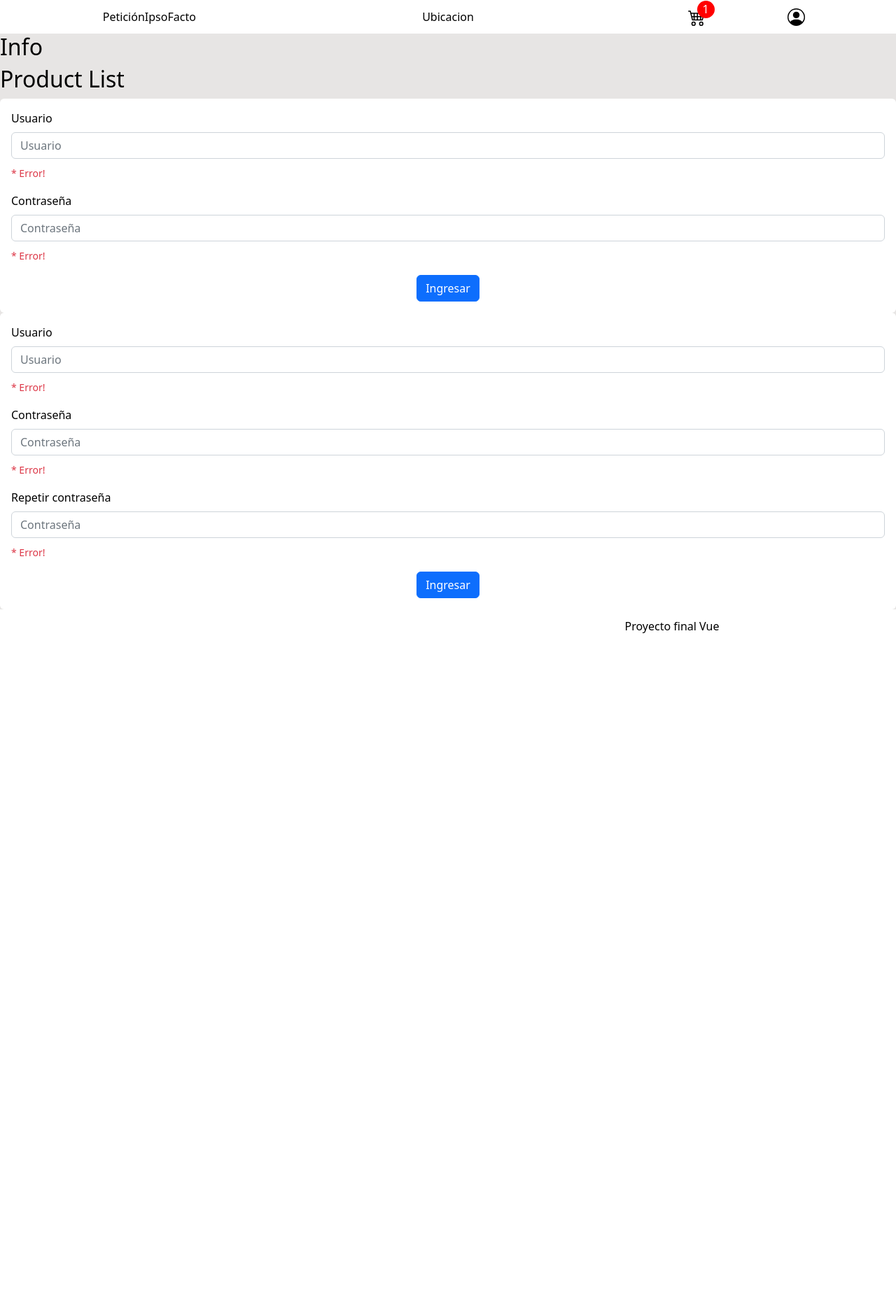
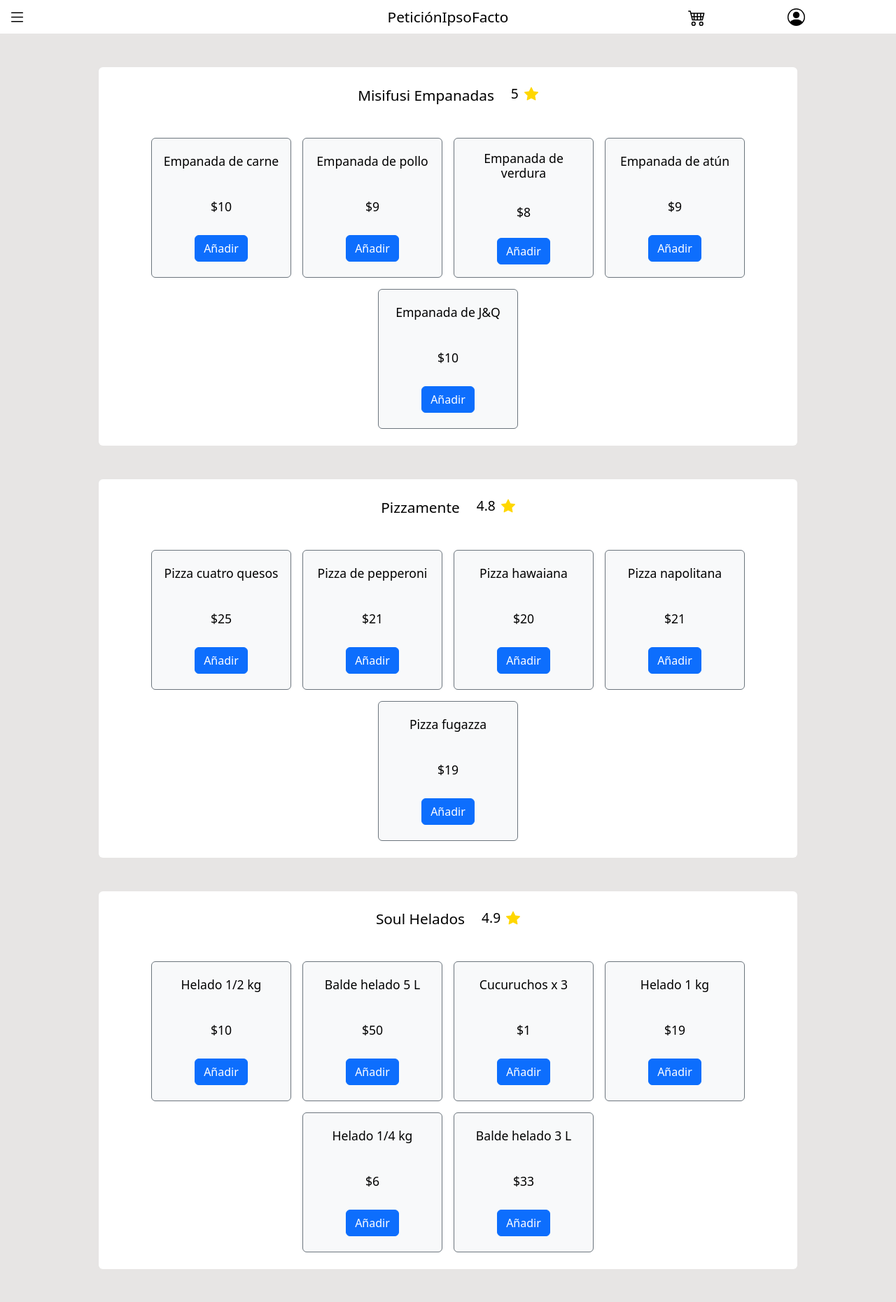
Before and after one commit to lautarodesouches/proyecto-final-desouches-vue, a Vue app: page / in a window 1280 px wide. Shown: the top 1861 px of the page at 70% size. Before the commit the page ends 919 px from the top, so only its background shows below. Built offline with nearby package versions, Linux system fonts and the light colour scheme.

Commit message:
Store details - Product preview

```diff
--- a/src/App.vue
+++ b/src/App.vue
@@ -1,44 +1,43 @@
 <template>
-  <header class='header row align-items-center justify-content-center text-center'>
-    <div class='col-12 col-md-4'>PeticiónIpsoFacto</div>
-    <div class='col-12 col-md-4'>Ubicacion</div>
-    <div class='col-12 col-md-4'>
-      <CartIcon :cartLength='1' />
-    </div>
-  </header>
+  <Header :cart='cart' />
   <main class='main'>
-    <CustomInfo msg="Welcome to Your Vue.js App" />
-    <ProductList msg="Welcome to Your Vue.js App" />
-    <UserLogin msg="Welcome to Your Vue.js App" />
-    <UserRegister msg="Welcome to Your Vue.js App" />
+    <StoreDetail v-for='store of data' :key='store' :store='store' :addToCart='addToCart' />
+    <!-- <CustomInfo :product='data[0].products[0]' /> -->
+    <!-- <UserLogin msg="Welcome to Your Vue.js App" /> -->
+    <!-- <UserRegister msg="Welcome to Your Vue.js App" /> -->
   </main>
-  <footer class='footer row align-items-center justify-content-center text-center'>
-    <div class='col-12 col-md-6'>
-
-    </div>
-    <div class='col-12 col-md-6'>
-      <span>Proyecto final Vue</span>
-    </div>
-  </footer>
+  <Footer />
 </template>
 <!------------------------------------------------------------------------------------------->
 <script>
 import 'bootstrap'
 import 'bootstrap/dist/css/bootstrap.min.css'
-import CustomInfo from './components/CustomInfo.vue'
-import ProductList from './components/ProductList.vue'
-import UserLogin from './components/UserLogin.vue'
-import UserRegister from './components/UserRegister.vue'
-import CartIcon from './components/CartIcon.vue'
+import data from './utils/data.json'
+import Header from './components/Header.vue';
+import Footer from './components/Footer.vue';
+import StoreDetail from './components/StoreDetail.vue'
+/* import CustomInfo from './components/CustomInfo.vue' */
+/* import UserLogin from './components/UserLogin.vue' */
+/* import UserRegister from './components/UserRegister.vue' */
 
 export default {
   name: 'App',
   components: {
-    CustomInfo,
-    ProductList,
-    UserLogin,
-    UserRegister,
-    CartIcon
+    Footer,
+    Header,
+    StoreDetail
+  },
+  data() {
+    return {
+      data,
+      cart: []
+    }
+  },
+  methods: {
+    addToCart(product) {
+      this.cart.push(product)
+      console.log(this.cart);
+    }
   }
 }
 </script>
@@ -62,7 +61,7 @@ export default {
 
 .main {
   margin: 0;
-  padding: 0;
+  padding: 3rem 1rem;
   width: 100vw;
   min-height: 88vh;
   background-color: var(--primary-bg);
@@ -77,4 +76,8 @@ export default {
   background-color: var(--secondary-bg);
   color: var(--secondary-text);
 }
+
+.cursor-pointer {
+  cursor: pointer;
+}
 </style>
--- a/src/components/ProductList.vue
+++ b/src/components/AppCart.vue
@@ -1,10 +1,10 @@
 <template>
-  <h2>Product List</h2>
+  <h2>Cart</h2>
 </template>
 <!------------------------------------------------------------------------------------------->
 <script>
 export default {
-  name: 'ProductList',
+  name: 'AppCart',
   props: {
     msg: String
   }
--- a/src/components/CartIcon.vue
+++ b/src/components/CartIcon.vue
@@ -1,9 +1,6 @@
 <template>
-  <div class="row justify-content-center align-items-center">
-    <div class="col-4">
-      <span class='position-relative'>
-        <svg xmlns="http://www.w3.org/2000/svg" width="25" height="25" fill="black" class="bi bi-cart4"
-          viewBox="0 0 16 16">
+  <span class='position-relative cursor-pointer'>
+    <svg xmlns="http://www.w3.org/2000/svg" width="25" height="25" fill="black" class="bi bi-cart4" viewBox="0 0 16 16">
       <path
         d="M0 2.5A.5.5 0 0 1 .5 2H2a.5.5 0 0 1 .485.379L2.89 4H14.5a.5.5 0 0 1 .485.621l-1.5 6A.5.5 0 0 1 13 11H4a.5.5 0 0 1-.485-.379L1.61 3H.5a.5.5 0 0 1-.5-.5zM3.14 5l.5 2H5V5H3.14zM6 5v2h2V5H6zm3 0v2h2V5H9zm3 0v2h1.36l.5-2H12zm1.11 3H12v2h.61l.5-2zM11 8H9v2h2V8zM8 8H6v2h2V8zM5 8H3.89l.5 2H5V8zm0 5a1 1 0 1 0 0 2 1 1 0 0 0 0-2zm-2 1a2 2 0 1 1 4 0 2 2 0 0 1-4 0zm9-1a1 1 0 1 0 0 2 1 1 0 0 0 0-2zm-2 1a2 2 0 1 1 4 0 2 2 0 0 1-4 0z" />
     </svg>
@@ -11,16 +8,6 @@
       <span class='number__text'>{{cartLength}}</span>
     </div>
   </span>
-    </div>
-    <div class="col-4">
-      <svg xmlns="http://www.w3.org/2000/svg" width="25" height="25" fill="black" class="bi bi-person-circle"
-        viewBox="0 0 16 16">
-        <path d="M11 6a3 3 0 1 1-6 0 3 3 0 0 1 6 0z" />
-        <path fill-rule="evenodd"
-          d="M0 8a8 8 0 1 1 16 0A8 8 0 0 1 0 8zm8-7a7 7 0 0 0-5.468 11.37C3.242 11.226 4.805 10 8 10s4.757 1.225 5.468 2.37A7 7 0 0 0 8 1z" />
-      </svg>
-    </div>
-  </div>
 </template>
 <!------------------------------------------------------------------------------------------->
 <script>
@@ -34,17 +21,20 @@ export default {
 <!------------------------------------------------------------------------------------------->
 <style scoped>
 .number {
+  display: flex;
+  align-items: center;
+  justify-content: center;
   background-color: red;
-  width: 25px;
-  height: 25px;
+  width: 20px;
+  height: 20px;
   border-radius: 50%;
   position: absolute;
-  top: -50%;
-  right: -50%;
+  top: -40%;
+  right: -40%;
 }
 
 .number__text {
-  font-size: 1rem;
+  font-size: 0.9rem;
   color: #fff;
 }
 </style>
--- /dev/null
+++ b/src/components/Footer.vue
@@ -0,0 +1,29 @@
+<template>
+  <footer class='footer row align-items-center justify-content-center text-center'>
+    <div class='col-12 col-md-6'>
+      {{date.getDate()}}/{{date.getMonth() + 1}}/{{date.getFullYear()}}
+    </div>
+    <div class='col-12 col-md-6'>
+      <span>Proyecto final Vue</span>
+    </div>
+  </footer>
+</template>
+<!------------------------------------------------------------------------------------------->
+<script>
+export default {
+  name: 'AppCart',
+  props: {
+
+  },
+  data() {
+    return {
+      date: new Date(),
+
+    }
+  }
+}
+</script>
+<!------------------------------------------------------------------------------------------->
+<style scoped>
+
+</style>
--- /dev/null
+++ b/src/components/Header.vue
@@ -0,0 +1,54 @@
+<template>
+  <header class='header row align-items-center justify-content-center'>
+    <div class='col-2 col-md-4'>
+      <span class='cursor-pointer'>
+        <svg xmlns="http://www.w3.org/2000/svg" width="25" height="25" fill="currentColor" class="bi bi-list"
+          viewBox="0 0 16 16">
+          <path fill-rule="evenodd"
+            d="M2.5 12a.5.5 0 0 1 .5-.5h10a.5.5 0 0 1 0 1H3a.5.5 0 0 1-.5-.5zm0-4a.5.5 0 0 1 .5-.5h10a.5.5 0 0 1 0 1H3a.5.5 0 0 1-.5-.5zm0-4a.5.5 0 0 1 .5-.5h10a.5.5 0 0 1 0 1H3a.5.5 0 0 1-.5-.5z" />
+        </svg>
+      </span>
+    </div>
+    <div class='col-7 col-md-4 text-center position-relative cursor-pointer'>
+      <h1 class='title'>PeticiónIpsoFacto</h1>
+    </div>
+    <div class='col-3 col-md-4 text-center'>
+      <div class="row justify-content-center align-items-center">
+        <div class="col-4">
+          <CartIcon :cartLength='cart.length' />
+        </div>
+        <div class="col-4" v-if='user'>
+          <svg xmlns="http://www.w3.org/2000/svg" width="25" height="25" fill="black" class="bi bi-person-circle cursor-pointer"
+            viewBox="0 0 16 16">
+            <path d="M11 6a3 3 0 1 1-6 0 3 3 0 0 1 6 0z" />
+            <path fill-rule="evenodd"
+              d="M0 8a8 8 0 1 1 16 0A8 8 0 0 1 0 8zm8-7a7 7 0 0 0-5.468 11.37C3.242 11.226 4.805 10 8 10s4.757 1.225 5.468 2.37A7 7 0 0 0 8 1z" />
+          </svg>
+        </div>
+      </div>
+    </div>
+  </header>
+</template>
+<!------------------------------------------------------------------------------------------->
+<script>
+import CartIcon from './CartIcon.vue';
+export default {
+  name: "AppCart",
+  props: {
+    cart: Array
+  },
+  data() {
+    return {
+      user: {}
+    };
+  },
+  components: { CartIcon }
+}
+</script>
+<!------------------------------------------------------------------------------------------->
+<style scoped>
+.title{
+  font-size: 1.3rem !important;
+  margin: 0 !important;
+}
+</style>
--- /dev/null
+++ b/src/components/ProductCard.vue
@@ -0,0 +1,36 @@
+<template>
+  <div class='card p-2 border border-secondary rounded bg-light cursor-pointer'>
+    <h5 class='title'>{{product.name}}</h5>
+    <img src="">
+    <h5 class='price'>${{product.price}}</h5>
+    <button class='btn btn-primary' @click='addToCart(product)'>Añadir</button>
+  </div>
+</template>
+<!------------------------------------------------------------------------------------------->
+<script>
+export default {
+  name: 'ProductCard',
+  props: {
+    product: Object,
+    addToCart: Function
+  }
+}
+</script>
+<!------------------------------------------------------------------------------------------->
+<style scoped>
+.card {
+  display: flex;
+  flex-direction: column;
+  justify-content: space-evenly;
+  align-items: center;
+  width: 200px;
+  min-height: 200px;
+}
+
+.title,
+.price {
+  font-size: 1.1rem;
+  font-weight: 400;
+  margin-bottom: 1rem;
+}
+</style>
--- /dev/null
+++ b/src/components/StoreDetail.vue
@@ -0,0 +1,48 @@
+<template>
+  <div class='row align-items-end justify-content-center text-center mb-5 px-2 py-4 bg-white rounded store'>
+    <div class="col-12 col-md-auto">
+      <h3 class='title'>{{store.name}}</h3>
+    </div>
+    <div class="col-12 col-md-auto d-flex align-items-center justify-content-center">
+      <span class='stars'>{{store.stars}}</span>
+      <svg xmlns="http://www.w3.org/2000/svg" width="20" height="20" fill="gold" class="ms-2 bi bi-star-fill"
+        viewBox="0 0 16 16">
+        <path
+          d="M3.612 15.443c-.386.198-.824-.149-.746-.592l.83-4.73L.173 6.765c-.329-.314-.158-.888.283-.95l4.898-.696L7.538.792c.197-.39.73-.39.927 0l2.184 4.327 4.898.696c.441.062.612.636.282.95l-3.522 3.356.83 4.73c.078.443-.36.79-.746.592L8 13.187l-4.389 2.256z" />
+      </svg>
+    </div>
+    <div class='col-12 mt-5 d-flex justify-content-center align-items-stretch gap-3 flex-wrap'>
+      <ProductCard v-for='product of store.products' :product='product' :key='product.name' :addToCart='addToCart' />
+    </div>
+  </div>
+</template>
+<!------------------------------------------------------------------------------------------->
+<script>
+import ProductCard from './ProductCard.vue';
+export default {
+  name: "StoreDetail",
+  props: {
+    store: Object,
+    addToCart: Function
+  },
+  components: { ProductCard }
+}
+</script>
+<!------------------------------------------------------------------------------------------->
+<style scoped>
+.store {
+  width: 80%;
+  margin: auto;
+}
+
+.title {
+  font-weight: 400;
+  font-size: 1.3rem;
+  margin: 0 !important;
+}
+
+.stars {
+  font-weight: 300;
+  font-size: 1.2rem;
+}
+</style>
--- a/src/components/UserRegister.vue
+++ b/src/components/UserRegister.vue
@@ -16,7 +16,7 @@
       <small id="repeatPasswordHelp" class="form-text text-danger">* Error!</small>
     </div>
     <div class='d-flex justify-content-center'>
-      <button type="submit" class="btn btn-primary">Ingresar</button>
+      <button type="submit" class="btn btn-primary">Registrarse</button>
     </div>
   </form>
 </template>
--- /dev/null
+++ b/src/utils/data.json
@@ -0,0 +1,170 @@
+[
+    {
+        "name": "Misifusi Empanadas",
+        "stars": 5.0,
+        "products": [
+            {
+                "name": "Empanada de carne",
+                "price": 10,
+                "discount": 0,
+                "sales": 59
+            },
+            {
+                "name": "Empanada de pollo",
+                "price": 9,
+                "discount": 0,
+                "sales": 73
+            },
+            {
+                "name": "Empanada de verdura",
+                "price": 8,
+                "discount": 10,
+                "sales": 0
+            },
+            {
+                "name": "Empanada de atún",
+                "price": 9,
+                "discount": 0,
+                "sales": 3
+            },
+            {
+                "name": "Empanada de J&Q",
+                "price": 10,
+                "discount": 5,
+                "sales": 15
+            }
+        ]
+    },
+    {
+        "name": "Pizzamente",
+        "stars": 4.8,
+        "products": [
+            {
+                "name": "Pizza cuatro quesos",
+                "price": 25,
+                "discount": 3,
+                "sales": 34
+            },
+            {
+                "name": "Pizza de pepperoni",
+                "price": 21,
+                "discount": 0,
+                "sales": 85
+            },
+            {
+                "name": "Pizza hawaiana",
+                "price": 20,
+                "discount": 15,
+                "sales": 0
+            },
+            {
+                "name": "Pizza napolitana",
+                "price": 21,
+                "discount": 0,
+                "sales": 103
+            },
+            {
+                "name": "Pizza fugazza",
+                "price": 19,
+                "discount": 0,
+                "sales": 72
+            }
+        ]
+    },
+    {
+        "name": "Soul Helados",
+        "stars": 4.9,
+        "products": [
+            {
+                "name": "Helado 1/2 kg",
+                "price": 10,
+                "discount": 0,
+                "sales": 163
+            },
+            {
+                "name": "Balde helado 5 L",
+                "price": 50,
+                "discount": 10,
+                "sales": 84
+            },
+            {
+                "name": "Cucuruchos x 3",
+                "price": 1,
+                "discount": 0,
+                "sales": 305
+            },
+            {
+                "name": "Helado 1 kg",
+                "price": 19,
+                "discount": 5,
+                "sales": 457
+            },
+            {
+                "name": "Helado 1/4 kg",
+                "price": 6,
+                "discount": 0,
+                "sales": 53
+            },
+            {
+                "name": "Balde helado 3 L",
+                "price": 33,
+                "discount": 7,
+                "sales": 393
+            }
+        ]
+    },
+    {
+        "name": "Hamburguesas Magna",
+        "stars": 4.6,
+        "products": [
+            {
+                "name": "Hamburguesa con queso",
+                "price": 9,
+                "discount": 3,
+                "sales": 782
+            },
+            {
+                "name": "Hamburguesa clásica",
+                "price": 8,
+                "discount": 0,
+                "sales": 935
+            },
+            {
+                "name": "Nuggets de pollo x 4",
+                "price": 9,
+                "discount": 0,
+                "sales": 561
+            }
+        ]
+    },
+    {
+        "name": "De Todo Un Poco",
+        "stars": 4.5,
+        "products": [
+            {
+                "name": "Hamburguesa clásica",
+                "price": 8,
+                "discount": 5,
+                "sales": 434
+            },
+            {
+                "name": "Balde helado 3 L",
+                "price": 35,
+                "discount": 10,
+                "sales": 32
+            },
+            {
+                "name": "Pizza muzzarella",
+                "price": 10,
+                "discount": 8,
+                "sales": 823
+            },
+            {
+                "name": "Empanada de carne",
+                "price": 11,
+                "discount": 11,
+                "sales": 82
+            }
+        ]
+    }
+]
```
Lines whose indentation alone changed are shown as unchanged.
